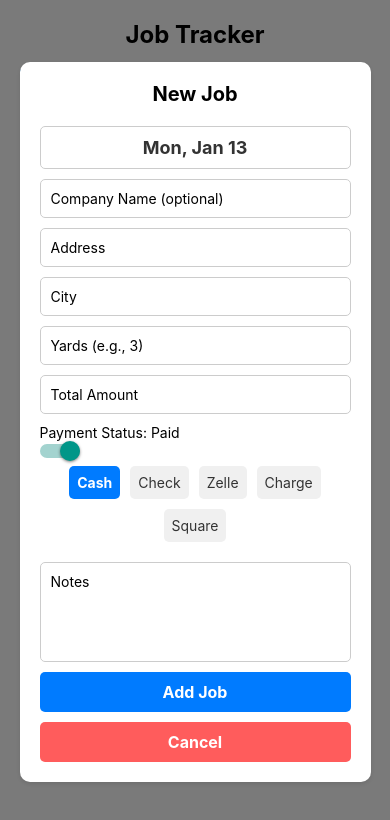
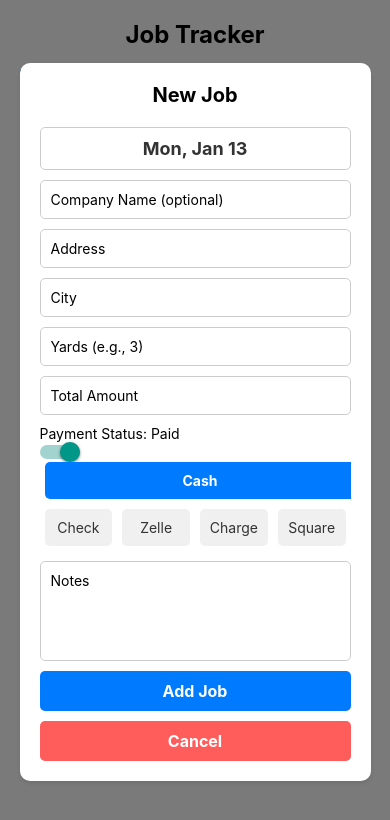
Before and after one commit to Auto-psychoJak/JobTracker, a React Native app: screen / in a window 390 px wide. Both pictures are taken after a click on the button "ADD JOB". Shown: the top 820 px of the page. Built offline with nearby package versions, Linux system fonts and the light colour scheme.

Commit message:
fixed billing tabs

```diff
--- a/App.tsx
+++ b/App.tsx
@@ -227,7 +227,19 @@ export default function App() {
 
               {/* Payment Method */}
               <View style={styles.tabsContainer}>
-                {['Cash', 'Check', 'Zelle', 'Charge', 'Square'].map((method) => (
+                {/* Cash Tab */}
+                <TouchableOpacity
+                  style={[styles.tab, styles.cashTab, paymentMethod === 'Cash' && styles.activeTab]}
+                  onPress={() => setPaymentMethod('Cash')}
+                >
+                  <Text style={paymentMethod === 'Cash' ? styles.activeTabText : styles.tabText}>
+                    Cash
+                  </Text>
+                </TouchableOpacity>
+
+                {/* Other Tabs */}
+                <View style={styles.rowContainer}>
+                  {['Check', 'Zelle', 'Charge', 'Square'].map((method) => (
                     <TouchableOpacity
                       key={method}
                       style={[
@@ -241,6 +253,7 @@ export default function App() {
                       </Text>
                     </TouchableOpacity>
                   ))}
+                </View>
               </View>
 
               {/* Sub-Forms */}
@@ -366,30 +379,38 @@ const styles = StyleSheet.create({
     justifyContent: 'center',
   },
   tabsContainer: {
-    flexDirection: 'row',
-    flexWrap: 'wrap', // Allow tabs to wrap to the next line if needed
-    justifyContent: 'center', // Center the tabs within the modal
     marginBottom: 15,
   },
-
+  cashTab: {
+    width: '100%', // Full width for the Cash tab
+    justifyContent: 'center',
+    alignItems: 'center',
+    backgroundColor: '#f0f0f0',
+    paddingVertical: 10,
+    borderRadius: 5,
+    marginBottom: 10,
+  },
+  rowContainer: {
+    flexDirection: 'row',
+    justifyContent: 'space-around', // Distribute other tabs evenly
+  },
   tab: {
-    paddingVertical: 8,       // Slightly smaller padding
-    paddingHorizontal: 8,   // Adjust horizontal padding to fit content
+    flex: 1, // Even width for all tabs in the second row
+    paddingVertical: 10,
+    marginHorizontal: 5,
+    backgroundColor: '#f0f0f0',
     borderRadius: 5,
-    backgroundColor: '#f0f0f0',
-    margin: 5,               // Add margin to separate tabs
   },
-
   activeTab: {
     backgroundColor: '#007BFF',
   },
-
   tabText: {
-    fontSize: 14,            // Reduce font size
+    textAlign: 'center',
+    fontSize: 14,
     color: '#333',
   },
-
   activeTabText: {
+    textAlign: 'center',
     fontSize: 14,
     color: '#fff',
     fontWeight: 'bold',
```
Lines whose indentation alone changed are shown as unchanged.
